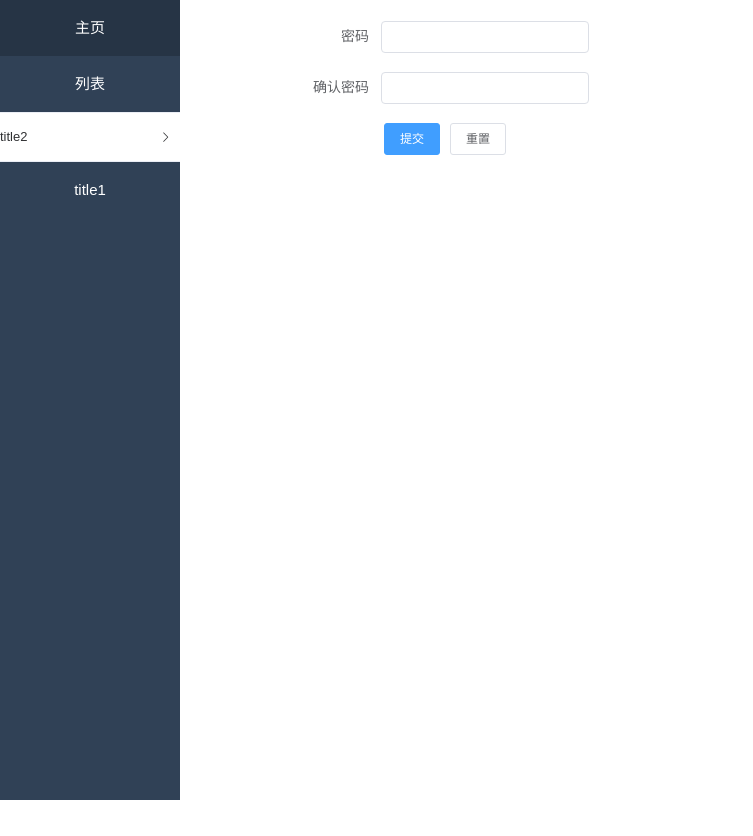
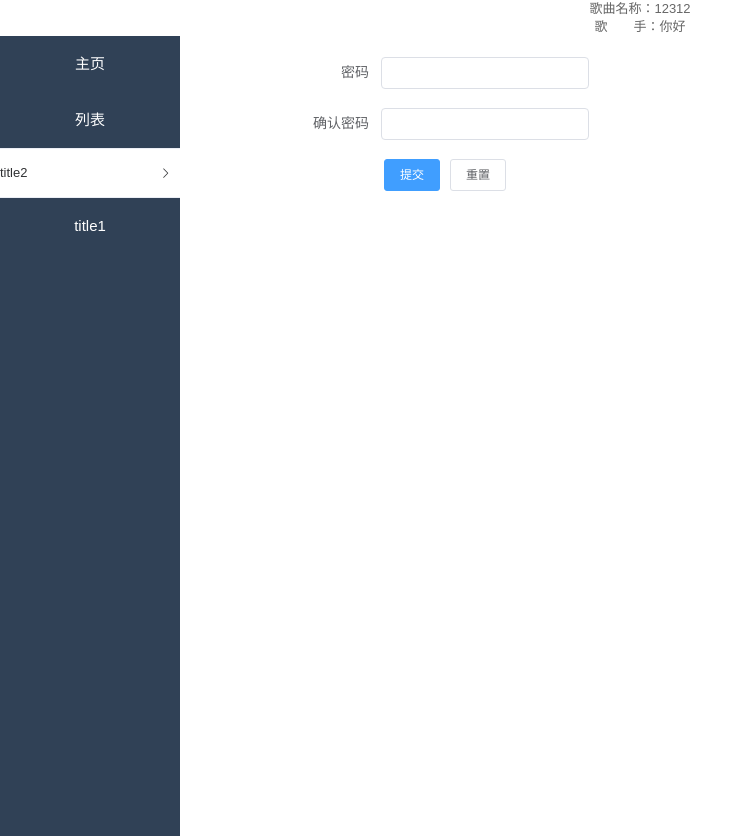
Before and after one commit to 756004854/shop, a Vue app: page /#/ in a window 1280 px wide. Shown: the whole page, without its empty margins (0-753 px from the left). Before the commit the page ends 800 px from the top, so only its background shows below. Built offline with nearby package versions, Linux system fonts and the light colour scheme.

Commit message:
添加vuex

```diff
--- a/src/App.vue
+++ b/src/App.vue
@@ -1,5 +1,9 @@
 <template>
   <div id="app">
+    <div>
+      <p>歌曲名称：{{this.$store.state.music.name}}</p>
+      <p>歌&emsp;&emsp;手：{{this.$store.state.music.singer}}</p>
+    </div>
     <el-container>
       <el-aside style="width: 180px;">
         <leftList :list="getLeftList()" ></leftList>
@@ -24,7 +28,7 @@ export default {
     }
   },
   created(){
-    console.log(this.$router.options.routes )
+    console.log(this.$store.state.music)
   }
 }
 </script>
--- a/src/store.js
+++ b/src/store.js
@@ -5,10 +5,16 @@ Vue.use(Vuex)
 
 export default new Vuex.Store({
   state: {
-
+    music:{
+      name: "12312",
+      singer: "你好",
+    }
   },
   mutations: {
-
+    editMusic(state, obj){
+      state.music.name = obj.name
+      state.music.singer = obj.singer
+    }
   },
   actions: {
 
--- a/src/views/title/title1.vue
+++ b/src/views/title/title1.vue
@@ -36,7 +36,7 @@ export default {
 		},
     created(){
 			// 如 ip 被拉黑请联系 群管理员解封  qq 群 579621905
-			// 网易云文档 ?key=579621905&id=3778678&limit=10&offset=0
+			// 网易云文档 https://www.bzqll.com/2018/10/39.html
 			var link = "https://www.bzqll.com/2018/10/39.html"
 			this.axios.get("/api/music/netease/songList", {
 				params:{
@@ -46,17 +46,15 @@ export default {
 					offset : 0,
 				}
 			}).then(res => {
-					console.log(res.data.data.songs[0])
 					this.tableData = res.data.data.songs
 					// 成功回调
 				}, res => {
-					console.log(res)
-					// 错误回调
+          console.log(res)
 				})
 		},
 		methods:{
 			goToLink(row){
-				window.open(row.url)
+        this.$store.commit("editMusic",row)
 			},
 			goMMusic(){
 				console.log(this.input.trim())
```
